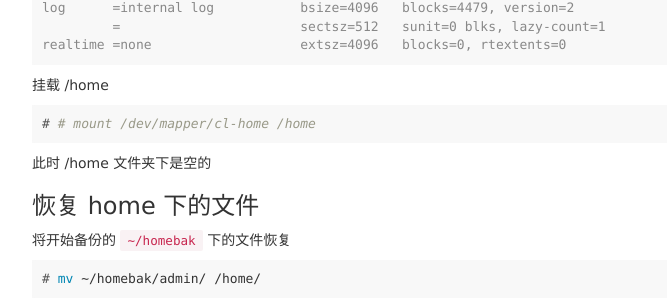
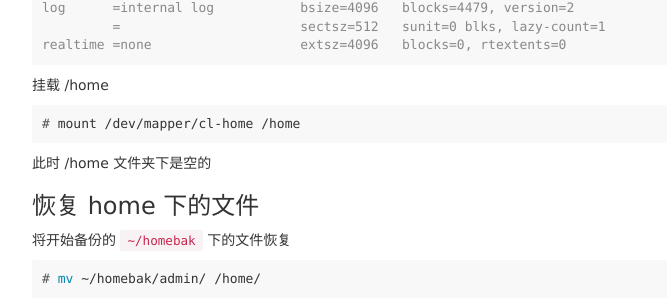
Before and after one commit to zhanming/zhanming.github.com, a Jekyll site: the page built from _posts/2018-04-28-how-to-adjust-logical-volume-size-on-centos-7.markdown, in a window 1280 px wide and 900 px high, scrolled down 3151 px. Shown: the part 144-452 px from the top of the window, without its empty margins (38-705 px from the left). Built offline with Jekyll 4.4.1, drawn with Linux system fonts in a browser that asks for light colours; comment, search, counter and statistics services are not loaded.

Commit message:
fix a typo

````diff
--- a/_posts/2018-04-28-how-to-adjust-logical-volume-size-on-centos-7.markdown
+++ b/_posts/2018-04-28-how-to-adjust-logical-volume-size-on-centos-7.markdown
@@ -192,7 +192,7 @@ realtime =none                   extsz=4096   blocks=0, rtextents=0
 挂载 /home
 
 ```terminal
-# # mount /dev/mapper/cl-home /home
+# mount /dev/mapper/cl-home /home
 ```
 
 此时 /home 文件夹下是空的
````
